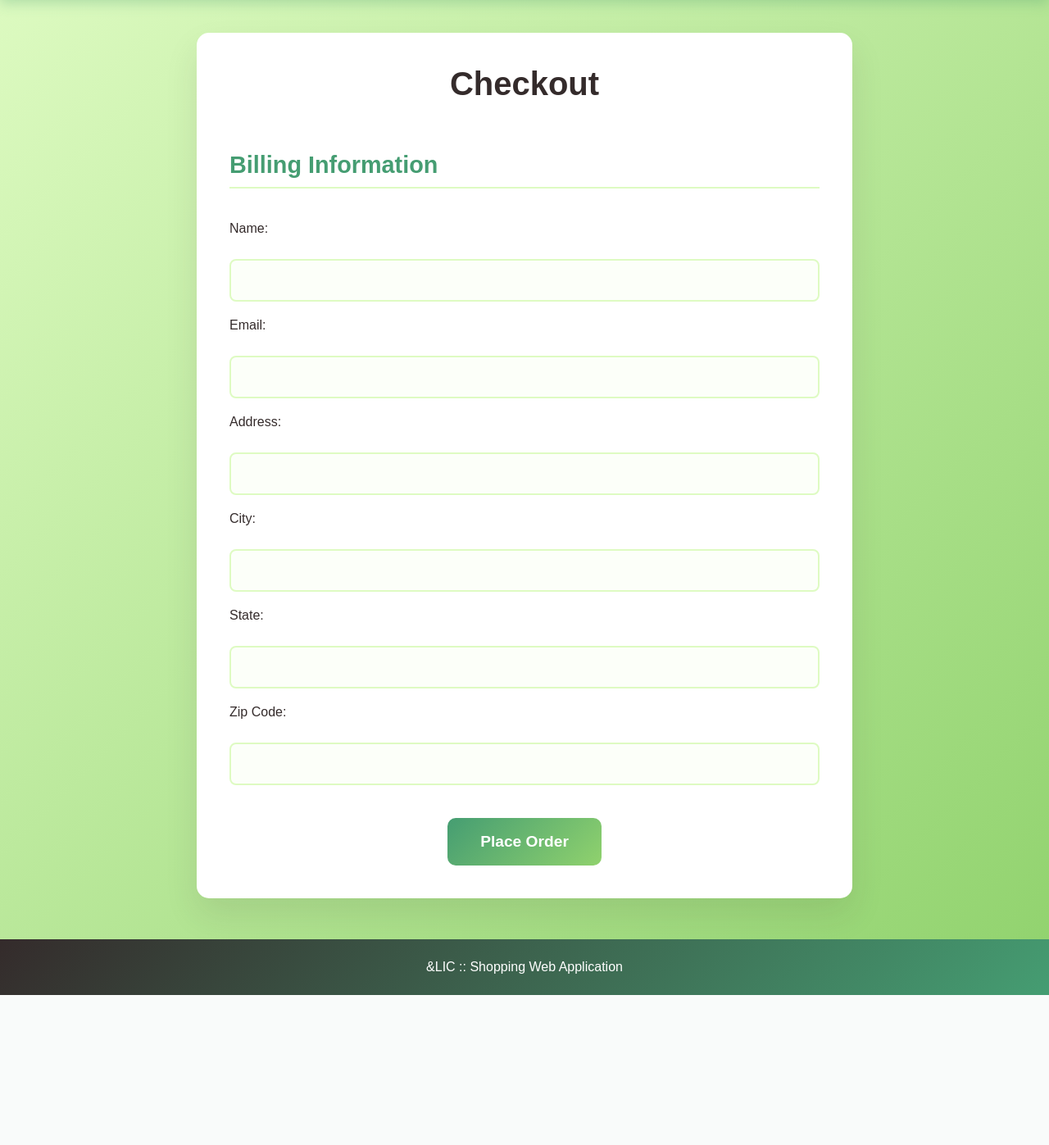
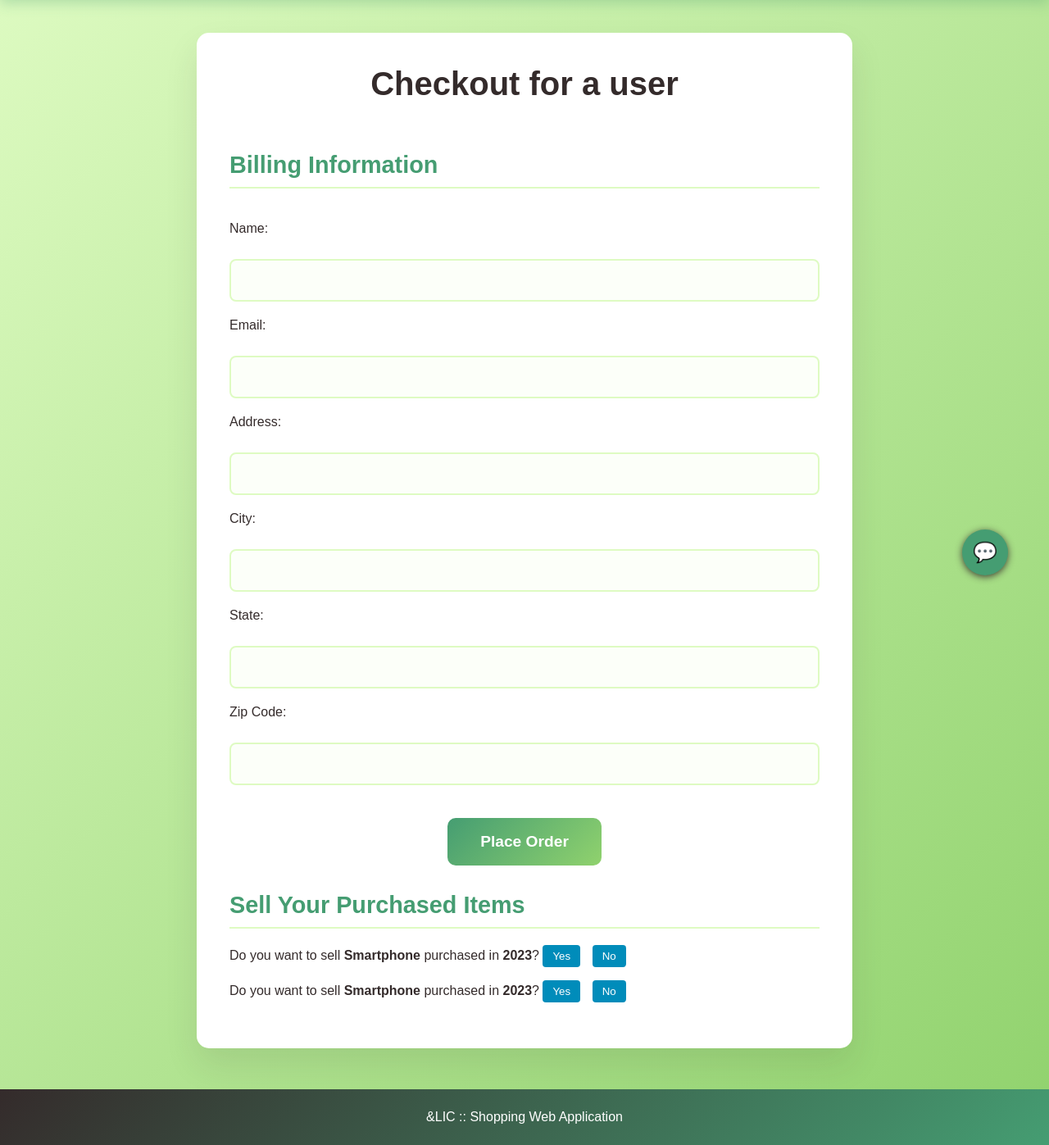
Before and after one commit to krutidadriwal/SustaShelf, a PHP site: page /backend/checkout.php in a window 1280 px wide. Shown: the part 58-1455 px from the top of the page at 82% size. Before the commit the page ends 1272 px from the top, so only its background shows below. Run offline with PHP 8.4, Linux system fonts and the light colour scheme; data comes from the database, SQL or seed files in the repository.

Commit message:
changes final for checkout

```diff
--- a/html-store/backend/checkout.php
+++ b/html-store/backend/checkout.php
@@ -2,31 +2,19 @@
 session_start();
 $conn = new mysqli("localhost", "root", "", "shp");
 
-// Make sure user is logged in
-$username = $_SESSION['user']['username'] ?? null;
+// Always use test8 as the user
+$username = 'test8';
 
 $items_to_sell = [];
 
-$metal_filter = isset($_GET['metal_filter']) ? $_GET['metal_filter'] : '';
-if ($username) {
-    if ($metal_filter) {
-        $sql = "SELECT p.product, p.sale_year, p.metal FROM purchases pu
+$sql = "SELECT p.product, p.sale_year FROM purchases pu
         JOIN products p ON pu.product_id = p.id
-                WHERE pu.username = ? AND LOWER(p.metal) = LOWER(?)";
+        WHERE pu.username = 'test8' AND LOWER(p.metal) = 'cobalt'";
 $stmt = $conn->prepare($sql);
-        $stmt->bind_param("ss", $username, $metal_filter);
-    } else {
-        $sql = "SELECT p.product, p.sale_year, p.metal FROM purchases pu
-                JOIN products p ON pu.product_id = p.id
-                WHERE pu.username = ?";
-        $stmt = $conn->prepare($sql);
-        $stmt->bind_param("s", $username);
-    }
 $stmt->execute();
 $result = $stmt->get_result();
 while ($row = $result->fetch_assoc()) {
     $items_to_sell[] = $row;
-    }
 }
 ?>
 
@@ -61,8 +49,13 @@ if ($username) {
         </nav>
     </header>
 
+    <!-- Fixed Chatbot Button -->
+    <button id="chatbot-btn">
+        💬
+    </button>
+
     <section>
-        <h1>Checkout</h1>
+        <h1>Checkout for a user</h1>
         <form action="checkout-save.php" method="post">
             <h2>Billing Information</h2>
             <label for="name">Name:</label>
@@ -118,6 +111,8 @@ if ($username) {
     <footer>
         <p>&LIC :: Shopping Web Application</p>
     </footer>
+
+
 </body>
 
 </html>
--- a/html-store/backend/shp.sql
+++ b/html-store/backend/shp.sql
@@ -25,7 +25,8 @@ CREATE TABLE products (
 
 INSERT INTO products (id, product, price, sale_year, warranty_years, image, metal)
 VALUES
-    (1, 'Smartphone', 3000, 2023, 2, '../images/smartphone.jpg', 'aluminum'),
+    (0,'empty' , 0 , 0000, 0, '/no_image.jpg', 'null'),
+    (1, 'Smartphone', 3000, 2023, 2, '../images/smartphone.jpg', 'cobalt'),
     (2, 'Laptop', 3000000, 2021, 4, '../images/laptop.jpg', 'aluminum'),
     (3, 'Gold Ring', 25000, 2022, 1, '../images/ring.jpg', 'gold'),
     (4, 'Silver Watch', 15000, 2020, 3, '../images/watch.jpg', 'silver'),
--- a/html-store/style/checkout.css
+++ b/html-store/style/checkout.css
@@ -119,7 +119,7 @@ input[type="submit"] {
 
 input[type="submit"]:hover {
   transform: translateY(-3px);
-  box-shadow: 0 10px 25px rgba(69, 157, 114, 0.4);
+  box-shadow: 0 10px 25px hwb(151 27% 38% / 0.4);
 }
 
 footer {
@@ -165,3 +165,22 @@ button {
 button:hover {
   background-color: #005f75;
 }
+
+#chatbot-btn {
+  position: fixed;
+  bottom: 40px;
+  right: 40px;
+  z-index: 9999;
+  background: #459d72;
+  color: #fff;
+  border: none;
+  border-radius: 50%;
+  width: 56px;
+  height: 56px;
+  box-shadow: 0 2px 8px #342b2be0;
+  font-size: 24px;
+  cursor: pointer;
+  display: flex;
+  align-items: center;
+  justify-content: center;
+}
```
Also changed, not shown: html-store/backend/checkout-save.php (+19 -6 lines). Lines whose indentation alone changed are shown as unchanged.
